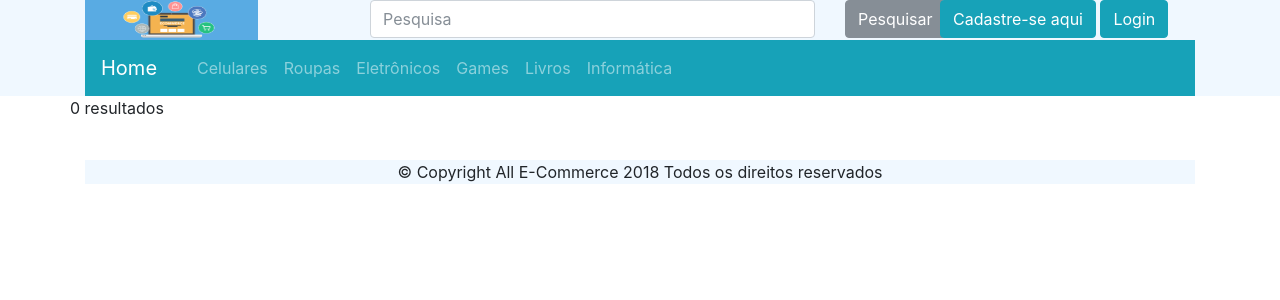
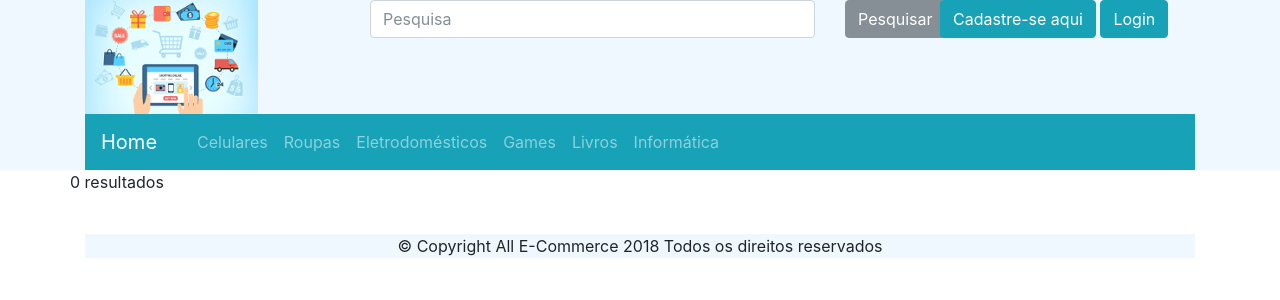
Before and after one commit to britolmbs/alle-commerce, a PHP site: page /produto.php?id=1 in a window 1280 px wide. Shown: the top 300 px of the page. Run offline with PHP 8.4, Linux system fonts and the light colour scheme; data that the repository does not hold is empty; some libraries are stand-ins or nearby versions.

Commit message:
50% do projeto

```diff
--- a/estilo/estilo.css
+++ b/estilo/estilo.css
@@ -1,10 +1,7 @@
 .header{
 	background-color: #F0F8FF;
 }
-.img{
-	width: 173px;
-	height: 40px;
-}
+
 .footer{
 	background-color: #F0F8FF;
 }
--- a/header.php
+++ b/header.php
@@ -20,7 +20,7 @@
 
 <div class="row">
 <div class="col-md-3">
-	<img class="img" src="img/banner.jpg">
+	<img class="img" src="img/banneri.jpg">
 </div>
 <div class="col-md-5">
 			<form method="POST" action="busca.php" >
@@ -56,7 +56,7 @@
          <li class="nav-item">
          <a class="nav-link" href="categoria.php?cat=roupa">Roupas</a></li>
           <li class="nav-item">
-          <a class="nav-link" href="categoria.php?cat=eletronico">Eletrônicos</a></li>
+          <a class="nav-link" href="categoria.php?cat=eletronico">Eletrodomésticos</a></li>
            <li class="nav-item">
            <a class="nav-link" href="categoria.php?cat=game">Games</a></li>
             <li class="nav-item">
--- a/perfil.php
+++ b/perfil.php
@@ -31,7 +31,6 @@ if($result->num_rows>0){
 <div class="card">
   <div class="card-body">
     <h5 class="card-title"><?php echo $row['nome'];?></h5>
-    <img src="img/cliente/<?php echo $row['foto'];?>
     <h6 class="card-subtitle mb-2">Seja Bem Vindo ao All E-Commerce</h6>
     <p class="card-text"></p>
      <a href="fotos.php" class="card-link btn btn-secondary">Trocar Foto</a>
--- a/produto.php
+++ b/produto.php
@@ -17,16 +17,15 @@ if($result->num_rows>0){
 	while($row = $result->fetch_assoc()){
 ?>
 
-		<center><div class='card-body col-md-4 col-lg-4'>
+		<div class='card-body col-md-4 col-lg-4'>
 		<img src=img/produtos/<?php echo $row['foto'];?>>
 		<div class='card-body text-center'>
 		<p class="h5"> Nome: <?php echo $row['nome'];?></p>
 		<p class="h6">Descrição:<?php echo $row['descricao'];?></p>
 		<p class='h5'>Preço: <?php echo $row['preco'];?></p>
-		 <a href="#" class="btn btn-dark">Comprar</a>
+		 <a href="#" class="btn btn-secondary">Comprar</a>
 		</div>
 		</div>
-		</center>
 		</div>
 		</div>
 
```
Also changed, not shown: index.php (+5 -4 lines), img/banneri.jpg (added), img/produtos/pc.jpg (added), img/produtos/ps4.jpg (added), img/produtos/tv.jpg (added).
